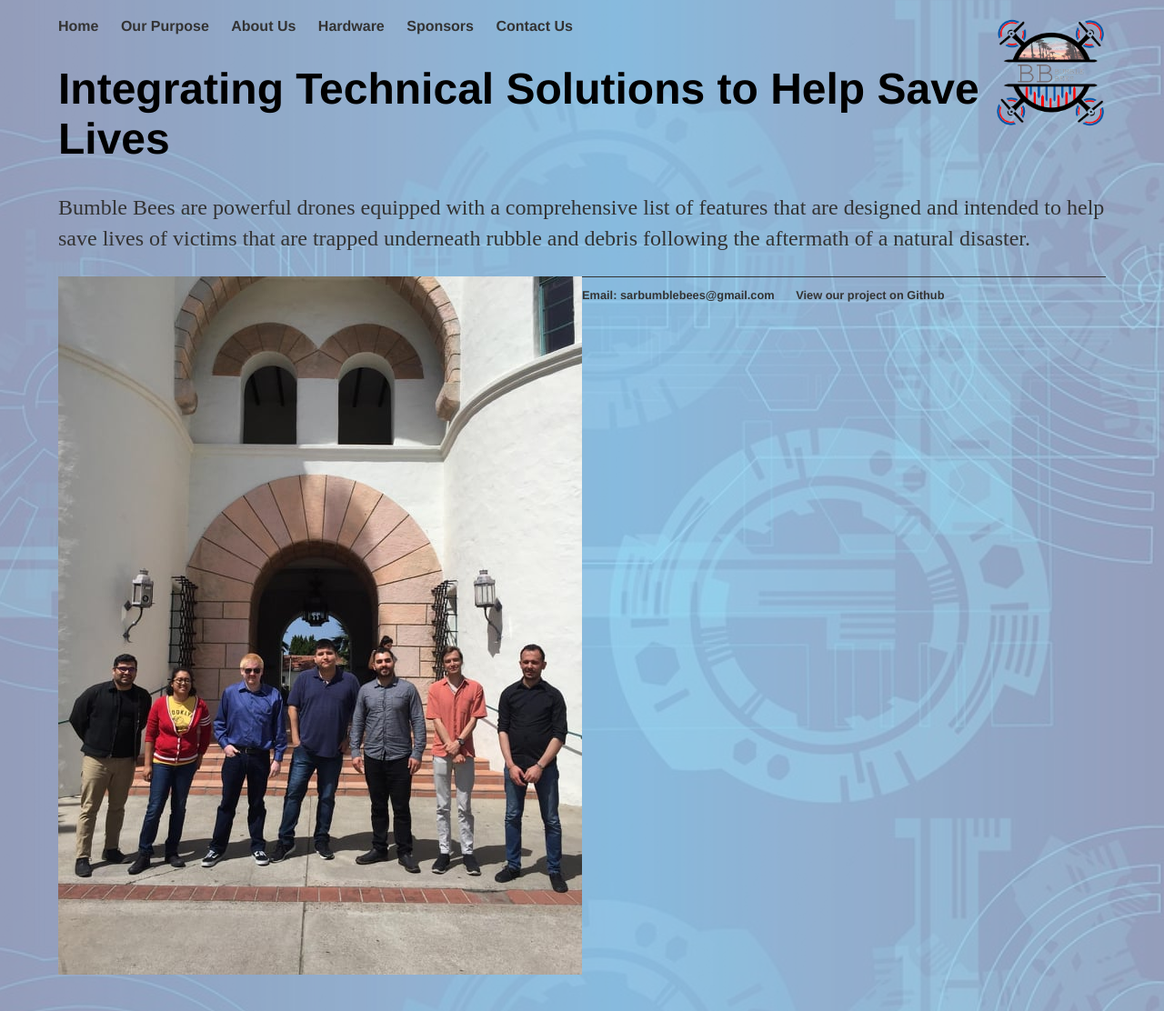
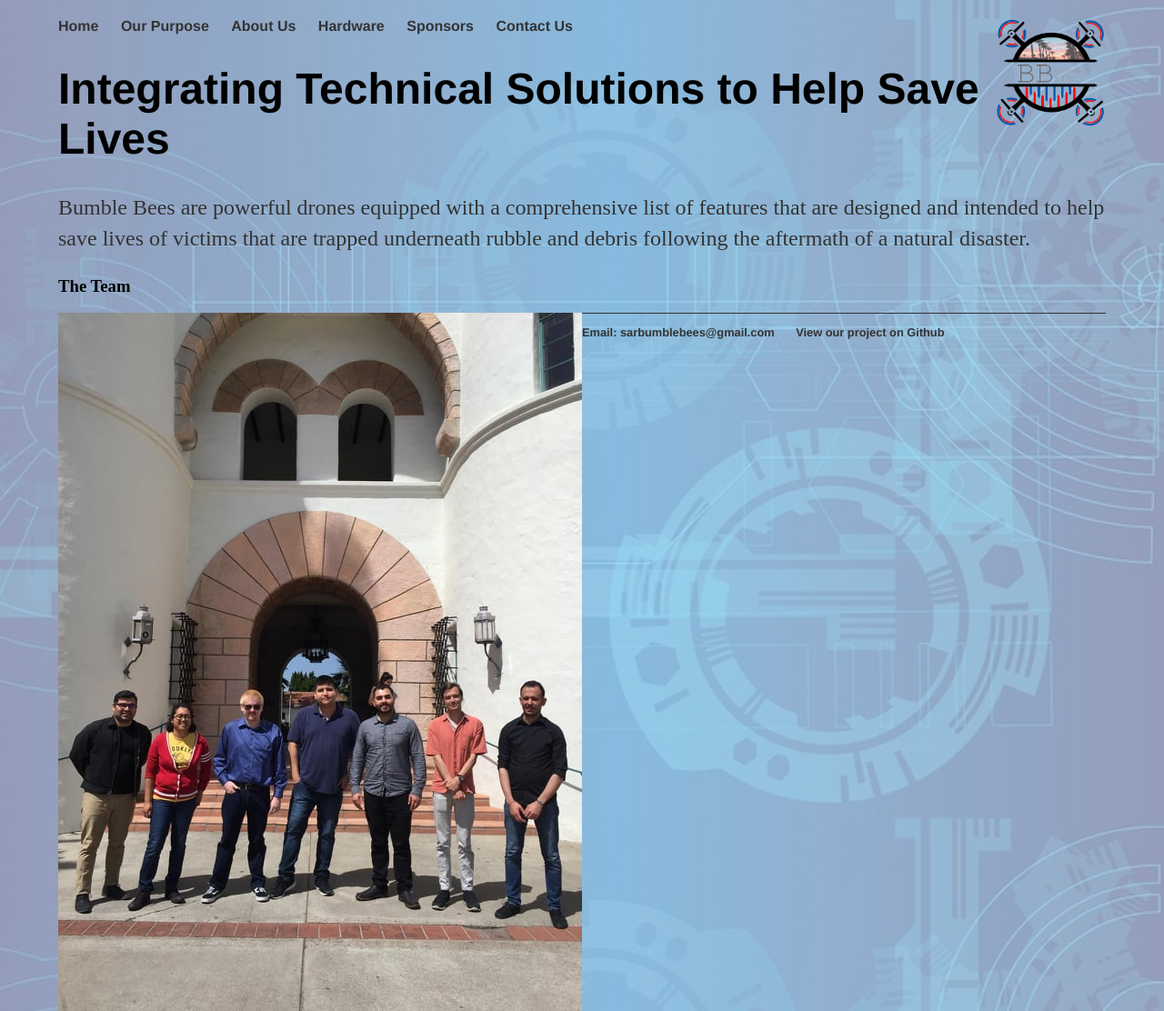
Before and after one commit to ColtonBeery/sarbumblebees, a Jekyll site: the page built from index.html, in a window 1280 px wide. Shown: the whole page at 91% size. Built offline with Jekyll 4.4.1, drawn with Linux system fonts in a browser that asks for light colours.

Commit message:
Update index.html

```diff
--- a/index.html
+++ b/index.html
@@ -6,5 +6,6 @@ title: SAR Bumblebees
 	<h1>Integrating Technical Solutions to Help Save Lives</h1>
 	<p>Bumble Bees are powerful drones equipped with a comprehensive list of features that are designed and intended to help save lives of victims that are trapped underneath rubble and debris following the aftermath of a natural disaster.</p>
 
+	<h3>The Team</h3>
 	<img src="/images/Group Picture.jpg" alt="Placeholder Image" style="float:left;width:576px;height:768px;">
 </div><!-- /.blurb -->
```
